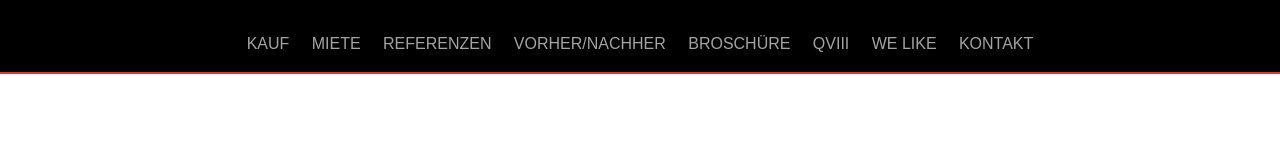
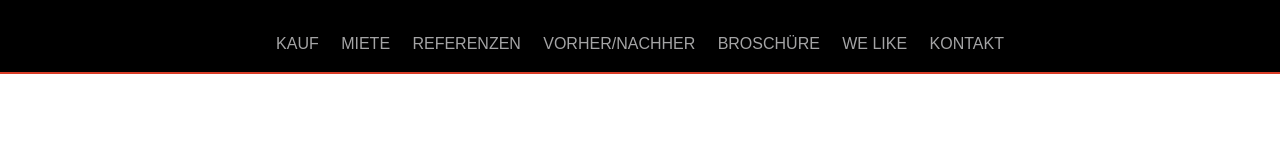
Before and after one commit to Peter-Russ/Peter-Russ.github, a plain HTML site: page index.html in a window 1280 px wide. Shown: the top 160 px of the page. Drawn offline with Linux system fonts and the light colour scheme.

Commit message:
Update index.html

```diff
--- a/index.html
+++ b/index.html
@@ -19,7 +19,6 @@
             <a href="leistungen.html"></a><div class="nav-item">REFERENZEN</div></a>
             <a href="leistungen.html"></a><div class="nav-item">VORHER/NACHHER</div></a>
             <a href="leistungen.html"></a><div class="nav-item">BROSCHÜRE</div></a>
-            <a href="leistungen.html"></a><div class="nav-item">QVIII</div></a>
             <a href="leistungen.html"></a><div class="nav-item">WE LIKE</div></a>
             <a href="kontakt.html"><div class="nav-item">KONTAKT</div></a>
 
```
